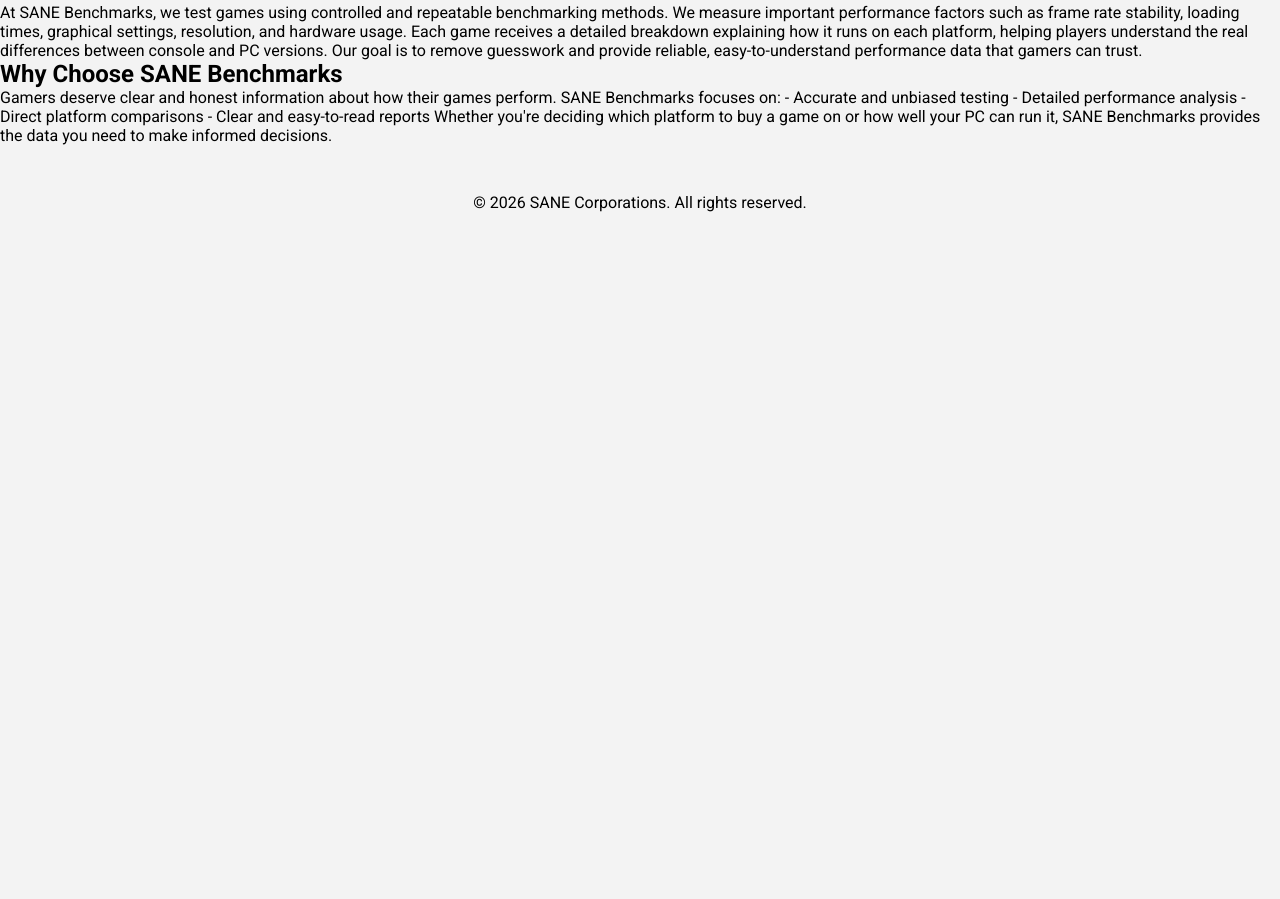
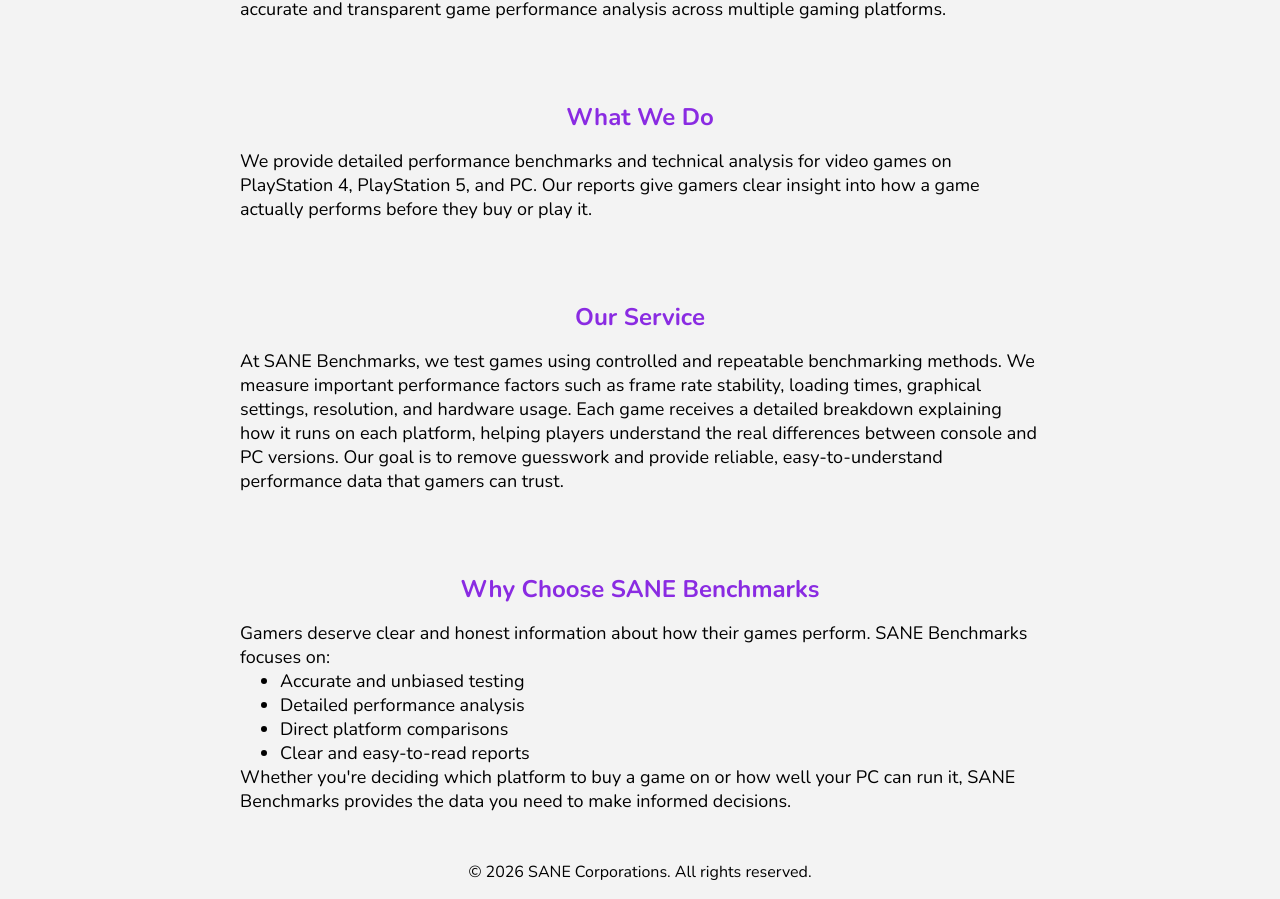
Before and after one commit to TapasPulis/SANE_Benchmarks, a React (Vite) app: page /about in a window 1280 px wide. Shown: the part 277-1176 px from the top of the page. Before the commit the page ends 800 px from the top, so only its background shows below. Built offline with nearby package versions, Linux system fonts and the light colour scheme.

Commit message:
Finished styling the about page

```diff
--- a/src/index.css
+++ b/src/index.css
@@ -9,7 +9,7 @@
 
 body {
   background-color: #f3f3f3;
-  font-family: "Roboto", sans-serif;
+  font-family: "nunito", sans-serif;
 }
 
 /* Navbar component styles */
@@ -70,6 +70,7 @@
   margin: 5rem 0;
   font-family: "Nunito", sans-serif;
   font-size: 40px;
+  color: blueviolet;
 }
 
 /* Games component styles */
@@ -102,6 +103,19 @@
   border-radius: 6px;
 }
 
+/* About page styles */
+.aboutPageContainer h2 {
+  margin-top: 5rem;
+  font-family: "Nunito", sans-serif;
+  text-align: center;
+  color: blueviolet;
+}
+.aboutPageContainer p {
+  max-width: 800px;
+  margin: 1rem auto;
+  font-size: 18px;
+}
+
 /* Footer component styles */
 
 .footerContainer footer {
--- a/src/pages/about.page.tsx
+++ b/src/pages/about.page.tsx
@@ -1,7 +1,7 @@
 const AboutPage = () => {
   return (
-    <div>
-      <h2>About SANE Bechmarks</h2>
+    <div className="aboutPageContainer">
+      <h2>About SANE Benchmarks</h2>
       <p>
         SANE Benchmarks is a performance testing and benchmarking platform
         focused on delivering accurate and transparent game performance analysis
@@ -31,11 +31,16 @@
       <h2>Why Choose SANE Benchmarks</h2>
       <p>
         Gamers deserve clear and honest information about how their games
-        perform. SANE Benchmarks focuses on: - Accurate and unbiased testing -
-        Detailed performance analysis - Direct platform comparisons - Clear and
-        easy-to-read reports Whether you're deciding which platform to buy a
-        game on or how well your PC can run it, SANE Benchmarks provides the
-        data you need to make informed decisions.
+        perform. SANE Benchmarks focuses on:
+        <ul>
+          <li>Accurate and unbiased testing</li>
+          <li>Detailed performance analysis</li>
+          <li>Direct platform comparisons</li>
+          <li>Clear and easy-to-read reports</li>
+        </ul>
+        Whether you're deciding which platform to buy a game on or how well your
+        PC can run it, SANE Benchmarks provides the data you need to make
+        informed decisions.
       </p>
     </div>
   );
```
